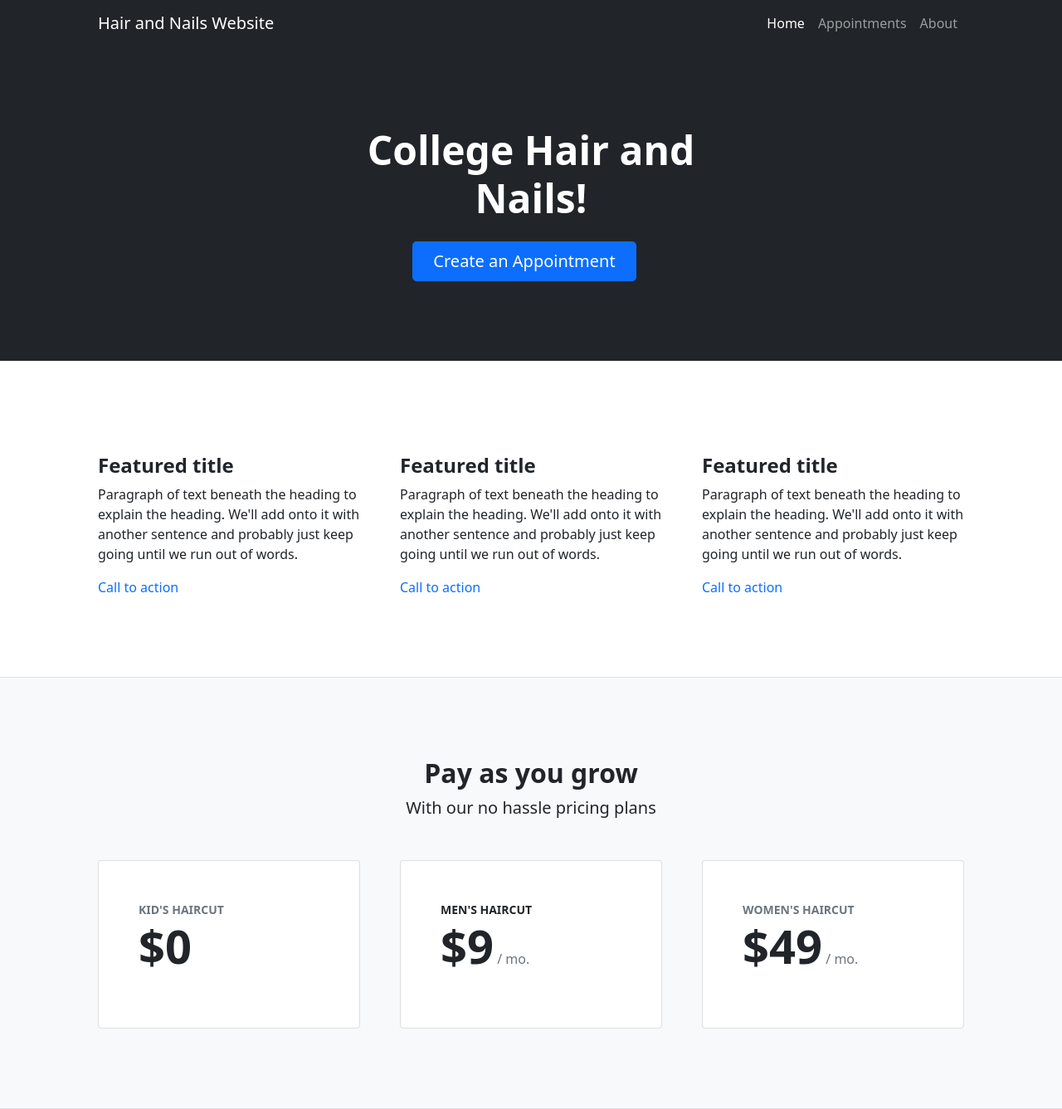
After one commit to tranhogan/hn_website, a Flask app: template flask-server/templates/index.html in a window 1280 px wide. The commit adds this page. Shown: the whole page at 83% size. Run offline with Flask 2, Linux system fonts and the light colour scheme; the template is opened without the code that fills it, so the values that code supplies are empty.

Commit message:
filling out template with basic info

```diff
--- a/app.py
+++ b/app.py
@@ -7,7 +7,7 @@ from SuperSaaS import Client, Configuration
 app = Flask(__name__, static_url_path='', template_folder='flask-server/templates')
 @app.route("/")
 def index():
-    return render_template('base.html')
+    return render_template('index.html')
 
 @app.route("/appointments")
 def appointment():
@@ -17,6 +17,10 @@ def appointment():
 def schedule():
     return render_template('schedule.html')
 
+@app.route("/about")
+def about():
+    return render_template('about.html')
+
 if __name__ == "__main__":
     app.run(debug=True)
 
--- a/flask-server/templates/appointments.html
+++ b/flask-server/templates/appointments.html
@@ -4,4 +4,5 @@
 
 <h1>Make an appointment</h1>
     <p>Please make an appointment here</p>
+
 {% endblock %}
--- a/flask-server/templates/base.html
+++ b/flask-server/templates/base.html
@@ -11,31 +11,25 @@
       {% endblock %}
     </head>
 
-{% set active_page = active_page|default('index') -%}
+<body>
 
-    <body>
   {% block navbar %}
-          <nav class="navbar navbar-expand-lg navbar-light bg-light">
-              <a class="navbar-brand" href="#">College Hair and Nails</a>
-              <button class="navbar-toggler" type="button" data-toggle="collapse" data-target="#navbarSupportedContent" aria-controls="navbarSupportedContent" aria-expanded="false" aria-label="Toggle navigation">
-                <span class="navbar-toggler-icon"></span>
-              </button>
-
+    <!-- Responsive navbar-->
+    <nav class="navbar navbar-expand-lg navbar-dark bg-dark">
+        <div class="container px-5">
+            <a class="navbar-brand" href="#!">Hair and Nails Website</a>
+            <button class="navbar-toggler" type="button" data-bs-toggle="collapse" data-bs-target="#navbarSupportedContent" aria-controls="navbarSupportedContent" aria-expanded="false" aria-label="Toggle navigation"><span class="navbar-toggler-icon"></span></button>
             <div class="collapse navbar-collapse" id="navbarSupportedContent">
-                <ul class="navbar-nav mr-auto">
-                  <li class="nav-item">
-                    <a class="nav-link" href="appointments">Make an appointment</a>
-                  </li>
-                  <li class="nav-item">
-                      <a class="nav-link" href="schedule">Schedule</a>
-                  </li>
+                <ul class="navbar-nav ms-auto mb-2 mb-lg-0">
+                    <li class="nav-item"><a class="nav-link active" aria-current="page" href="/">Home</a></li>
+                    <li class="nav-item"><a class="nav-link" href="appointments">Appointments</a></li>
+                    <li class="nav-item"><a class="nav-link" href="about">About</a></li>
                 </ul>
+            </div>
+        </div>
     </nav>
-
     {% endblock %}
-
-        {% block content %}
-        {% endblock %}
+    {% block content %}{% endblock %}
     {% block scripts %}
     <script src="https://cdn.jsdelivr.net/npm/bootstrap@5.1.3/dist/js/bootstrap.bundle.min.js" integrity="sha384-ka7Sk0Gln4gmtz2MlQnikT1wXgYsOg+OMhuP+IlRH9sENBO0LRn5q+8nbTov4+1p" crossorigin="anonymous"></script>
     {% endblock %}
--- /dev/null
+++ b/flask-server/templates/index.html
@@ -0,0 +1,238 @@
+{% extends "base.html" %}
+{% set active_page = active_page|default('index') -%}
+
+{% block content %}
+
+<header class="bg-dark py-5">
+    <div class="container px-5">
+        <div class="row gx-5 justify-content-center">
+            <div class="col-lg-6">
+                <div class="text-center my-5">
+                    <h1 class="display-5 fw-bolder text-white mb-2">College Hair and Nails!</h1>
+                    <p class="lead text-white-50 mb-4"></p>
+                    <div class="d-grid gap-3 d-sm-flex justify-content-sm-center">
+                        <a class="btn btn-primary btn-lg px-4 me-sm-3" href="appointments">Create an Appointment</a>
+                       <!-- <a class="btn btn-outline-light btn-lg px-4" href="schedule">Check Schedule</a>-->
+                    </div>
+                </div>
+            </div>
+        </div>
+    </div>
+</header>
+
+
+<!-- Features Section -->
+<section class="py-5 border-bottom" id="features">
+  <div class="container px-5 my-5">
+      <div class="row gx-5">
+          <div class="col-lg-4 mb-5 mb-lg-0">
+              <div class="feature bg-primary bg-gradient text-white rounded-3 mb-3"><i class="bi bi-collection"></i></div>
+              <h2 class="h4 fw-bolder">Featured title</h2>
+              <p>Paragraph of text beneath the heading to explain the heading. We'll add onto it with another sentence and probably just keep going until we run out of words.</p>
+              <a class="text-decoration-none" href="#!">
+                  Call to action
+                  <i class="bi bi-arrow-right"></i>
+              </a>
+          </div>
+          <div class="col-lg-4 mb-5 mb-lg-0">
+              <div class="feature bg-primary bg-gradient text-white rounded-3 mb-3"><i class="bi bi-building"></i></div>
+              <h2 class="h4 fw-bolder">Featured title</h2>
+              <p>Paragraph of text beneath the heading to explain the heading. We'll add onto it with another sentence and probably just keep going until we run out of words.</p>
+              <a class="text-decoration-none" href="#!">
+                  Call to action
+                  <i class="bi bi-arrow-right"></i>
+              </a>
+          </div>
+          <div class="col-lg-4">
+              <div class="feature bg-primary bg-gradient text-white rounded-3 mb-3"><i class="bi bi-toggles2"></i></div>
+              <h2 class="h4 fw-bolder">Featured title</h2>
+              <p>Paragraph of text beneath the heading to explain the heading. We'll add onto it with another sentence and probably just keep going until we run out of words.</p>
+              <a class="text-decoration-none" href="#!">
+                  Call to action
+                  <i class="bi bi-arrow-right"></i>
+              </a>
+          </div>
+      </div>
+  </div>
+</section>
+
+<!-- Pricing section-->
+<section class="bg-light py-5 border-bottom">
+<div class="container px-5 my-5">
+    <div class="text-center mb-5">
+        <h2 class="fw-bolder">Pay as you grow</h2>
+        <p class="lead mb-0">With our no hassle pricing plans</p>
+    </div>
+    <div class="row gx-5 justify-content-center">
+        <!-- Kids Haircut -->
+        <div class="col-lg-6 col-xl-4">
+            <div class="card mb-5 mb-xl-0">
+                <div class="card-body p-5">
+                    <div class="small text-uppercase fw-bold text-muted">Kid's haircut</div>
+                    <div class="mb-3">
+                        <span class="display-4 fw-bold">$0</span>
+                        <!-- <span class="text-muted">/ mo.</span> -->
+                    </div>
+                    <!--
+                    <ul class="list-unstyled mb-4">
+                        <li class="mb-2">
+                            <i class="bi bi-check text-primary"></i>
+                            <strong>1 users</strong>
+                        </li>
+                        <li class="mb-2">
+                            <i class="bi bi-check text-primary"></i>
+                            5GB storage
+                        </li>
+                        <li class="mb-2">
+                            <i class="bi bi-check text-primary"></i>
+                            Unlimited public projects
+                        </li>
+                        <li class="mb-2">
+                            <i class="bi bi-check text-primary"></i>
+                            Community access
+                        </li>
+                        <li class="mb-2 text-muted">
+                            <i class="bi bi-x"></i>
+                            Unlimited private projects
+                        </li>
+                        <li class="mb-2 text-muted">
+                            <i class="bi bi-x"></i>
+                            Dedicated support
+                        </li>
+                        <li class="mb-2 text-muted">
+                            <i class="bi bi-x"></i>
+                            Free linked domain
+                        </li>
+                        <li class="text-muted">
+                            <i class="bi bi-x"></i>
+                            Monthly status reports
+                        </li>
+                    </ul>
+                    -->
+                    <!-- <div class="d-grid"><a class="btn btn-outline-primary" href="#!">Choose plan</a></div> -->
+                </div>
+            </div>
+        </div>
+        <!-- Men's haircut -->
+        <div class="col-lg-6 col-xl-4">
+            <div class="card mb-5 mb-xl-0">
+                <div class="card-body p-5">
+                    <div class="small text-uppercase fw-bold">
+                        <i class="bi bi-star-fill text-warning"></i>
+                        Men's Haircut
+                    </div>
+                    <div class="mb-3">
+                        <span class="display-4 fw-bold">$9</span>
+                        <span class="text-muted">/ mo.</span>
+                    </div>
+                    <!-- <ul class="list-unstyled mb-4">
+                        <li class="mb-2">
+                            <i class="bi bi-check text-primary"></i>
+                            <strong>5 users</strong>
+                        </li>
+                        <li class="mb-2">
+                            <i class="bi bi-check text-primary"></i>
+                            5GB storage
+                        </li>
+                        <li class="mb-2">
+                            <i class="bi bi-check text-primary"></i>
+                            Unlimited public projects
+                        </li>
+                        <li class="mb-2">
+                            <i class="bi bi-check text-primary"></i>
+                            Community access
+                        </li>
+                        <li class="mb-2">
+                            <i class="bi bi-check text-primary"></i>
+                            Unlimited private projects
+                        </li>
+                        <li class="mb-2">
+                            <i class="bi bi-check text-primary"></i>
+                            Dedicated support
+                        </li>
+                        <li class="mb-2">
+                            <i class="bi bi-check text-primary"></i>
+                            Free linked domain
+                        </li>
+                        <li class="text-muted">
+                            <i class="bi bi-x"></i>
+                            Monthly status reports
+                        </li>
+                    </ul> -->
+                    <!-- <div class="d-grid"><a class="btn btn-primary" href="#!">Choose plan</a></div> -->
+                </div>
+            </div>
+        </div>
+        <!-- Women's haircut -->
+        <div class="col-lg-6 col-xl-4">
+            <div class="card">
+                <div class="card-body p-5">
+                    <div class="small text-uppercase fw-bold text-muted">Women's haircut</div>
+                    <div class="mb-3">
+                        <span class="display-4 fw-bold">$49</span>
+                        <span class="text-muted">/ mo.</span>
+                    </div>
+                    <!-- <ul class="list-unstyled mb-4">
+                        <li class="mb-2">
+                            <i class="bi bi-check text-primary"></i>
+                            <strong>Unlimited users</strong>
+                        </li>
+                        <li class="mb-2">
+                            <i class="bi bi-check text-primary"></i>
+                            5GB storage
+                        </li>
+                        <li class="mb-2">
+                            <i class="bi bi-check text-primary"></i>
+                            Unlimited public projects
+                        </li>
+                        <li class="mb-2">
+                            <i class="bi bi-check text-primary"></i>
+                            Community access
+                        </li>
+                        <li class="mb-2">
+                            <i class="bi bi-check text-primary"></i>
+                            Unlimited private projects
+                        </li>
+                        <li class="mb-2">
+                            <i class="bi bi-check text-primary"></i>
+                            Dedicated support
+                        </li>
+                        <li class="mb-2">
+                            <i class="bi bi-check text-primary"></i>
+                            <strong>Unlimited</strong>
+                            linked domains
+                        </li>
+                        <li class="text-muted">
+                            <i class="bi bi-check text-primary"></i>
+                            Monthly status reports
+                        </li>
+                    </ul>
+                  -->
+                    <!-- <div class="d-grid"><a class="btn btn-outline-primary" href="#!">Choose plan</a></div> -->
+                </div>
+            </div>
+        </div>
+    </div>
+</div>
+</section>
+
+<!--
+<nav class="navbar navbar-expand-lg navbar-light bg-light">
+  <a class="navbar-brand" href="#">College Hair and Nails</a>
+  <button class="navbar-toggler" type="button" data-toggle="collapse" data-target="#navbarSupportedContent" aria-controls="navbarSupportedContent" aria-expanded="false" aria-label="Toggle navigation">
+    <span class="navbar-toggler-icon"></span>
+  </button>
+
+  <div class="collapse navbar-collapse" id="navbarSupportedContent">
+              <ul class="navbar-nav mr-auto">
+                <li class="nav-item">
+                  <a class="nav-link" href="appointments">Make an appointment</a>
+                </li>
+                <li class="nav-item">
+                  <a class="nav-link" href="schedule">Schedule</a>
+                </li>
+              </ul>
+            </nav>
+-->
+
+{% endblock %}
```
Also changed, not shown: flask-server/static/js/scripts.js (added, +7 -0 lines), flask-server/templates/template.html (added, +357 -0 lines), flask-server/static/assets/favicon.ico (added). Lines whose indentation alone changed are shown as unchanged.
